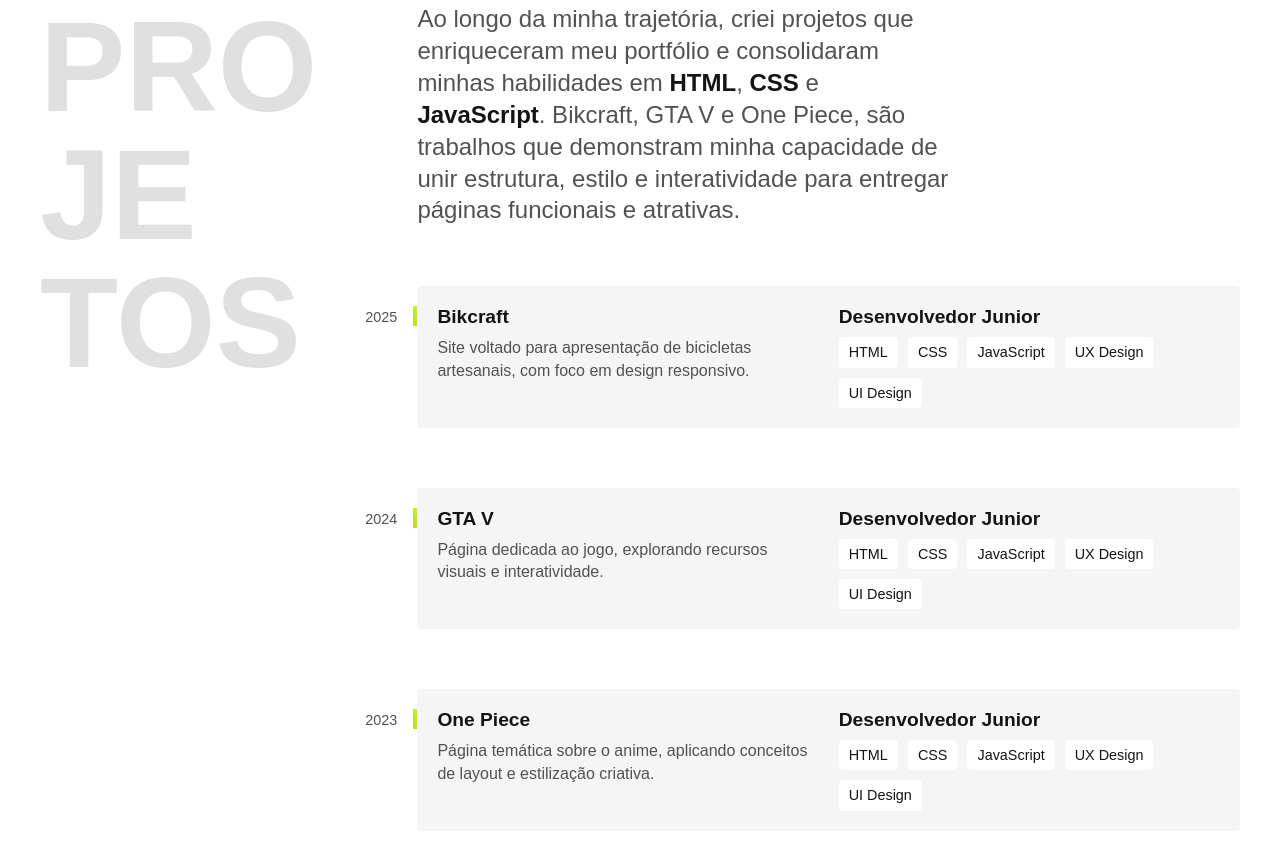
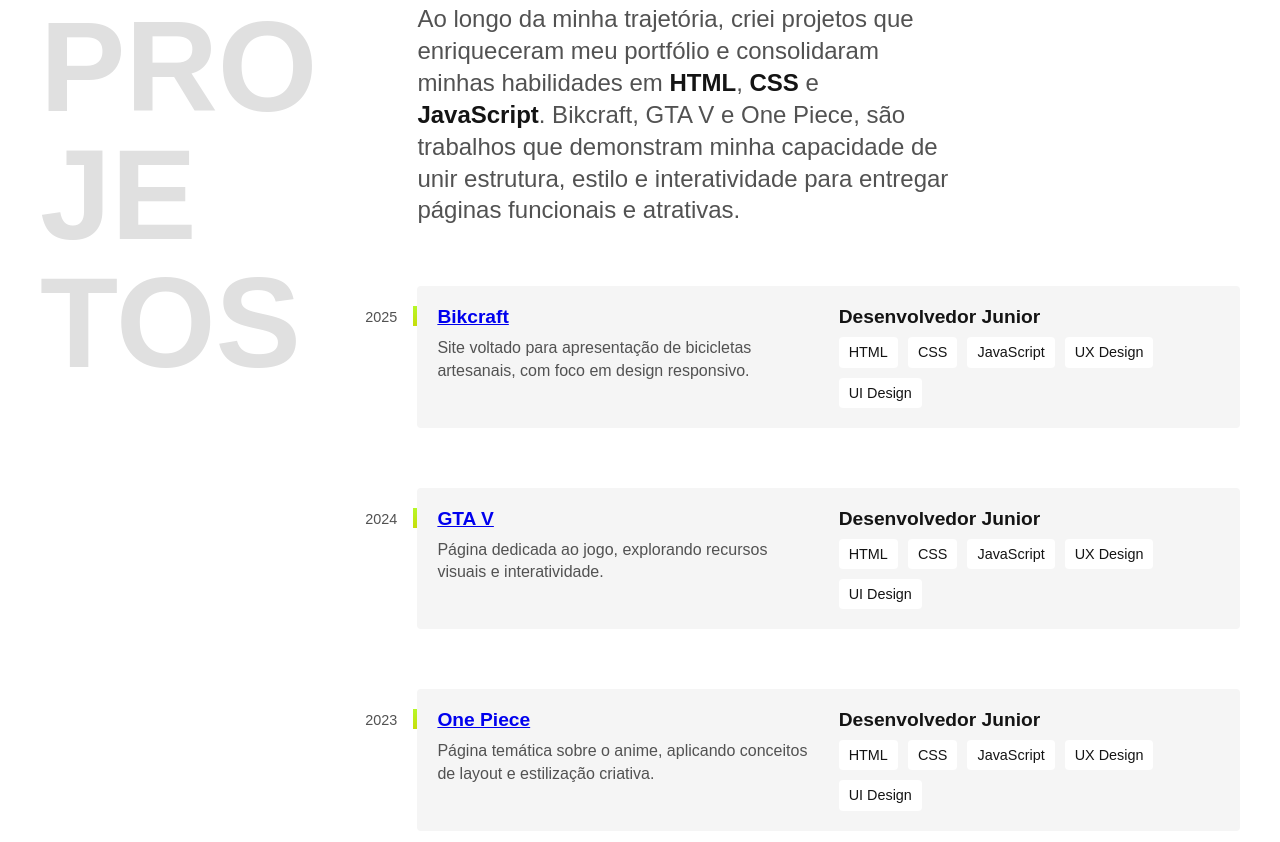
Before and after one commit to nobrudev/nobrudev.github.io, a plain HTML site: page index.html in a window 1280 px wide. Shown: the part 588-1430 px from the top of the page. Drawn offline with Linux system fonts and the light colour scheme.

Commit message:
Adicionar link ao título na secao projetos

```diff
--- a/index.html
+++ b/index.html
@@ -38,7 +38,9 @@
 
       <div class="projeto">
         <span class="projeto-ano">2025</span>
-        <h3 class="projeto-titulo">Bikcraft</h3>
+        <h3 class="projeto-titulo">
+          <a href="https://nobrudev.github.io/bikcraft.git.io/">Bikcraft</a>
+        </h3>
         <span class="projeto-titulo">Desenvolvedor Junior</span>
         <p class="projeto-texto">Site voltado para apresentação de bicicletas artesanais, com foco em design responsivo.</p>
         <ul class="projeto-habilidade">
@@ -52,7 +54,9 @@
 
       <div class="projeto">
         <span class="projeto-ano">2024</span>
-        <h3 class="projeto-titulo">GTA V</h3>
+        <h3 class="projeto-titulo">
+          <a href="https://nobrudev.github.io/projeto-gta/" target="_blank">GTA V</a>
+        </h3>
         <span class="projeto-titulo">Desenvolvedor Junior</span>
         <p class="projeto-texto">Página dedicada ao jogo, explorando recursos visuais e interatividade.</p>
         <ul class="projeto-habilidade">
@@ -66,7 +70,9 @@
 
       <div class="projeto">
         <span class="projeto-ano">2023</span>
-        <h3 class="projeto-titulo">One Piece</h3>
+        <h3 class="projeto-titulo">
+          <a href="https://nobrudev.github.io/one-piece-project/">One Piece</a>
+        </h3>
         <span class="projeto-titulo">Desenvolvedor Junior</span>
         <p class="projeto-texto">Página temática sobre o anime, aplicando conceitos de layout e estilização criativa.</p>
         <ul class="projeto-habilidade">
```
